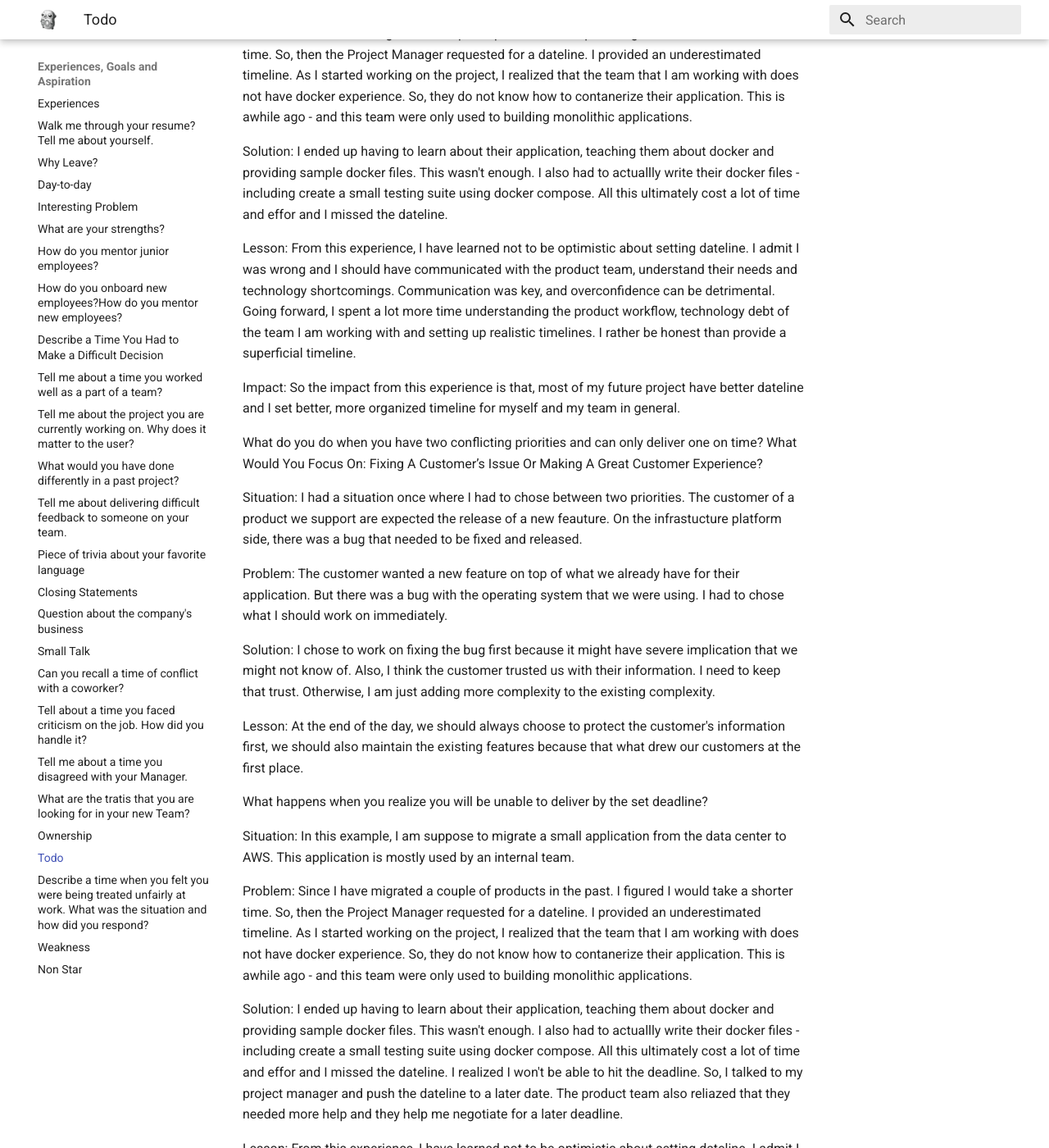
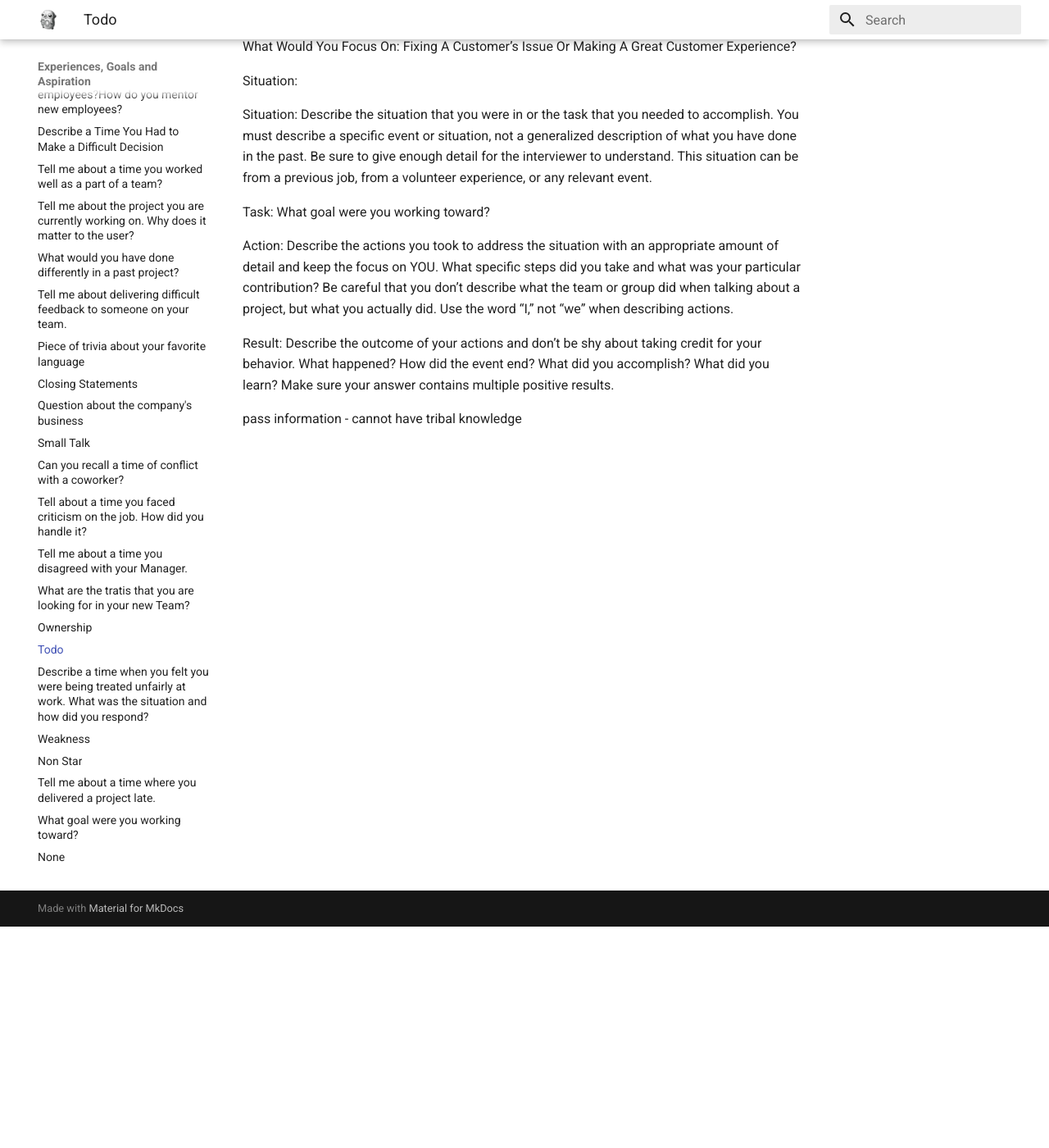
Before and after one commit to stashedUp/experiences, an MkDocs documentation site: the page built from docs/Todo.md, in a window 1280 px wide and 1400 px high, scrolled down 270 px. Shown: the whole window at 82% size. Built offline with MkDocs 1.6.1 and Material for MkDocs 9.7.7, drawn with Linux system fonts in a browser that asks for light colours; some of the changed text lies outside the part shown.

Commit message:
initial commit

```diff
--- a/docs/Todo.md
+++ b/docs/Todo.md
@@ -1,53 +1,4 @@
-Tell me about a time where you delivered a project late.
-When was the last time you were unable to deliver within the timeframe originally specified?
-Situation:
-In this example, I am suppose to migrate a small application from the data center to AWS. This application is mostly used by an internal team.
 
-Problem:
-Since I have migrated a couple of products in the past. I figured I would take a shorter time. So, then the Project Manager requested for a dateline. I provided an underestimated timeline. As I started working on the project, I realized that the team that I am working with does not have docker experience. So, they do not know how to contanerize their application. This is awhile ago - and this team were only used to building monolithic applications.
-
-Solution:
-I ended up having to learn about their application, teaching them about docker and providing sample docker files. This wasn't enough. I also had to actuallly write their docker files - including create a small testing suite using docker compose. All this ultimately cost a lot of time and effor and I missed the dateline.
-
-Lesson:
-From this experience, I have learned not to be optimistic about setting dateline. I admit I was wrong and I should have communicated with the product team, understand their needs and technology shortcomings. Communication was key, and overconfidence can be detrimental. Going forward, I spent a lot more time understanding the product workflow, technology debt of the team I am working with and setting up realistic timelines. I rather be honest than provide a superficial timeline.
-
-Impact:
-So the impact from this experience is that, most of my future project have better dateline and I set better, more organized timeline for myself and my team in general.
-
-
-What do you do when you have two conflicting priorities and can only deliver one on time?
-What Would You Focus On: Fixing A Customer’s Issue Or Making A Great Customer Experience?
-
-Situation:
-I had a situation once where I had to chose between two priorities. The customer of a product we support are expected the release of a new feauture. On the infrastucture platform side, there was a bug that needed to be fixed and released.
-
-Problem:
-The customer wanted a new feature on top of what we already have for their application. But there was a bug with the operating system that we were using. I had to chose what I should work on immediately.
-
-Solution:
-I chose to work on fixing the bug first because it might have severe implication that we might not know of. Also, I think the customer trusted us with their information. I need to keep that trust. Otherwise, I am just adding more complexity to the existing complexity.
-
-Lesson:
-At the end of the day, we should always choose to protect the customer's information first, we should also maintain the existing features because that what drew our customers at the first place.
-
-
-What happens when you realize you will be unable to deliver by the set deadline?
-
-Situation:
-In this example, I am suppose to migrate a small application from the data center to AWS. This application is mostly used by an internal team.
-
-Problem:
-Since I have migrated a couple of products in the past. I figured I would take a shorter time. So, then the Project Manager requested for a dateline. I provided an underestimated timeline. As I started working on the project, I realized that the team that I am working with does not have docker experience. So, they do not know how to contanerize their application. This is awhile ago - and this team were only used to building monolithic applications.
-
-Solution:
-I ended up having to learn about their application, teaching them about docker and providing sample docker files. This wasn't enough. I also had to actuallly write their docker files - including create a small testing suite using docker compose. All this ultimately cost a lot of time and effor and I missed the dateline. I realized I won't be able to hit the deadline. So, I talked to my project manager and push the dateline to a later date. The product team also reliazed that they needed more help and they help me negotiate for a later deadline.
-
-Lesson:
-From this experience, I have learned not to be optimistic about setting dateline. I admit I was wrong and I should have communicated with the product team, understand their needs and technology shortcomings. Communication was key, and overconfidence can be detrimental. Going forward, I spent a lot more time understanding the product workflow, technology debt of the team I am working with and setting up realistic timelines. I rather be honest than provide a superficial timeline.
-
-Impact:
-So the impact from this experience is that, most of my future project have better dateline and I set better, more organized timeline for myself and my team in general.
 
 
 Tell Me About a Time You Failed.
--- a/mkdocs.yml
+++ b/mkdocs.yml
@@ -33,3 +33,6 @@
     - Unfair.md
     - Weakness.md
     - Template.md
+    - Dateline.md
+    - Goals.md
+    - CustomerExperience
```
Also changed, not shown: docs/CustomerExperience.md (added, +14 -0 lines), docs/Dateline.md (added, +18 -0 lines), docs/Goals.md (+1 -1 lines).
